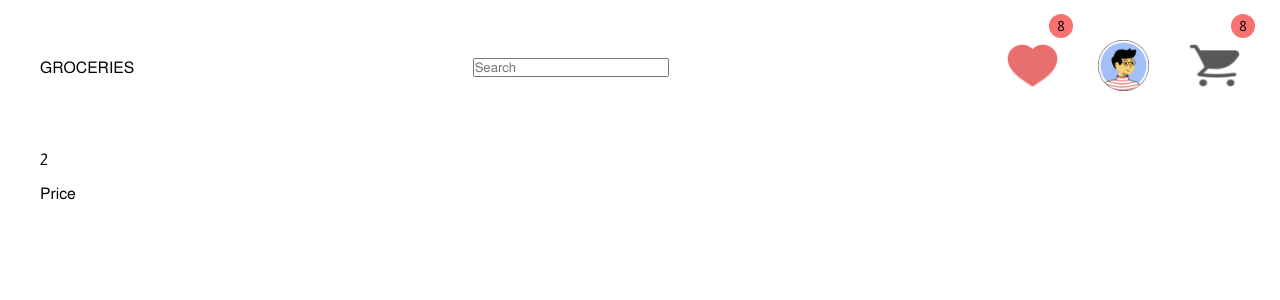
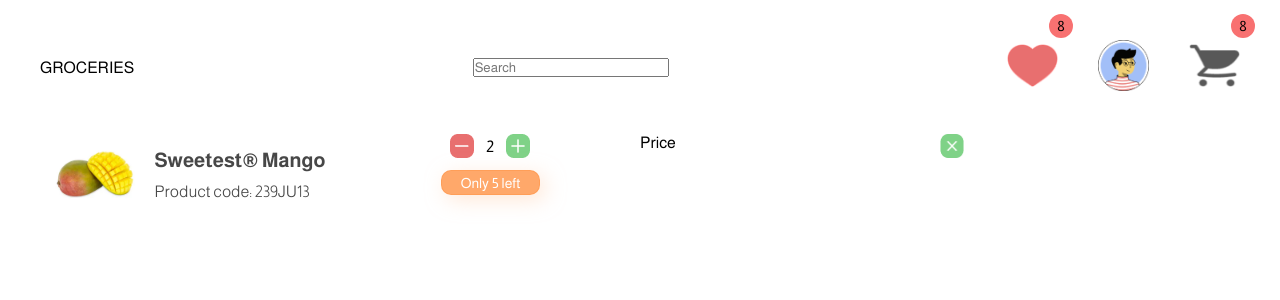
Before and after one commit to rokibulslam/React-Shopping-cart, a React (Vite) app: page /cart in a window 1280 px wide. Shown: the top 300 px of the page. Built offline with nearby package versions, Linux system fonts and the light colour scheme.

Commit message:
product cart design

```diff
--- a/src/pages/Cart.jsx
+++ b/src/pages/Cart.jsx
@@ -2,30 +2,51 @@ import React from 'react'
 
 const Cart = () => {
   return (
-    <div className="h-[113px]">
+    <div className="h-[113px] grid grid-cols-4 items-start">
+      <div className='flex justify-center items-center space-x-5'>
         {/* Image */}
-      <div></div>
+        <img className="w-[80px] h-[80px]" src="/src/assets/mango.jpg" alt="" />
         {/* Food */}
-      <div>
+        <div className="text-darkslategray space-y-3">
           {/* Name */}
-        <h1></h1>
+          <h1 className="text-xl font-bold">Sweetest® Mango</h1>
           {/* Code */}
-        <p></p>
+          <p className="text-base font-light">Product code: 239JU13</p>
+        </div>
       </div>
       {/* Quantity */}
-      <div>
+      <div className="flex flex-col justify-center items-center space-y-3">
         {/* plus */}
-        <img src="" alt="" />
+        <div className="flex justify-center items-center space-x-3">
+          {" "}
+          <img
+            className="w-[24px] h-[24px]"
+            src="/src/assets/Minus.png"
+            alt=""
+          />
           {/* Quantity  */}
           <p>2</p>
           {/* Minus */}
-        <img src="" alt="" />
+          <img
+            className="w-[24px] h-[24px]"
+            src="/src/assets/Plus.png"
+            alt=""
+          />
+        </div>
         {/* Remainning */}
-        <div></div>
+        <div>
+          <div className=" w-[98px] h-6 text-sm text-white mb-8">
+            <div className=" rounded-3xs bg-coral-200 shadow-[5px_5px_20px_rgba(255,_210,_178,_0.5)] box-border w-[99px] h-[25px] border-[1px] border-solid border-coral-100 flex justify-center items-center gap-x-[3px] text-[14px]">
+              <span>Only</span>
+              <span>{` 5 `}</span>
+              <span>left</span>
+            </div>
+          </div>
+        </div>
       </div>
       <p>Price</p>
       {/* delete  */}
-      <img src="" alt="" />
+      <img className="w-[24px] h-[24px]" src="/src/assets/delete.png" alt="" />
     </div>
   );
 }
```
Lines whose indentation alone changed are shown as unchanged.
